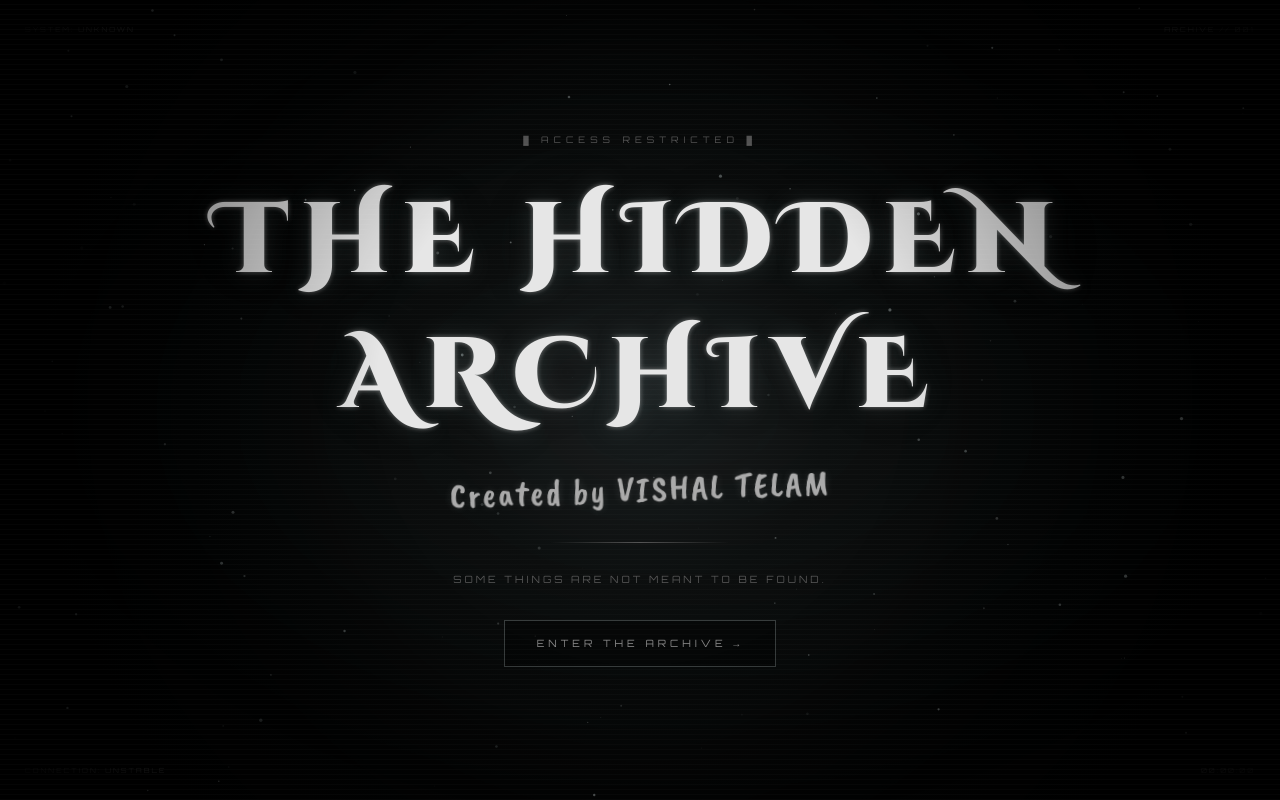
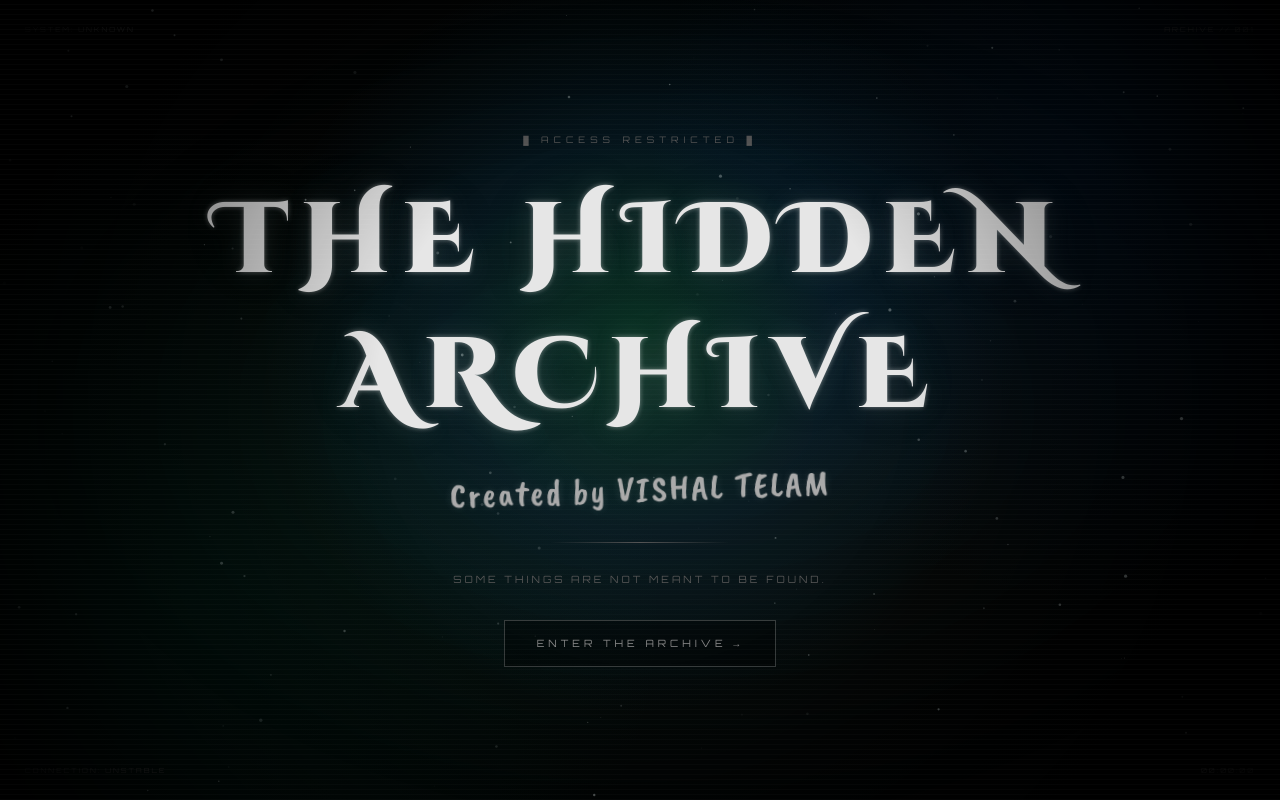
Before and after one commit to 4EVER-VIRUU/THE-HIDDEN-ARCHIVE, a plain HTML site: page index.html in a window 1280 px wide. Drawn offline with nearby package versions, Linux system fonts and the light colour scheme.

Commit message:
Update background gradients in index.html

```diff
--- a/index.html
+++ b/index.html
@@ -67,10 +67,29 @@ body{
     background:
 
     radial-gradient(
-        circle at 50% 50%,
-        #15191a 0%,
-        #090b0b 25%,
-        #030404 60%,
+        circle at 50% 42%,
+        rgba(0,255,150,.13) 0%,
+        rgba(0,150,255,.08) 25%,
+        transparent 48%
+    ),
+
+    radial-gradient(
+        circle at 15% 75%,
+        rgba(0,120,90,.14) 0%,
+        transparent 38%
+    ),
+
+    radial-gradient(
+        circle at 85% 20%,
+        rgba(0,90,180,.12) 0%,
+        transparent 35%
+    ),
+
+    radial-gradient(
+        circle at center,
+        #08110f 0%,
+        #040807 35%,
+        #020303 65%,
         #000 100%
     );
 
```
